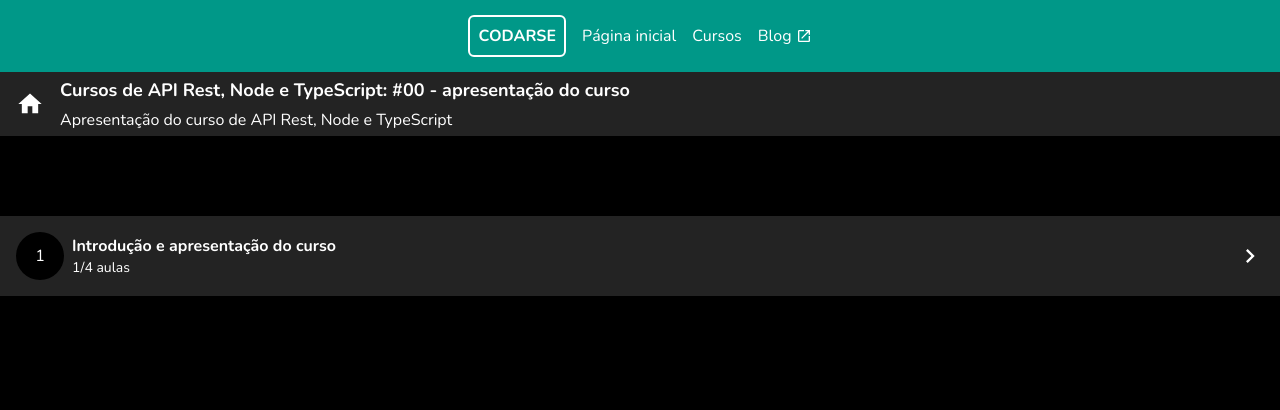
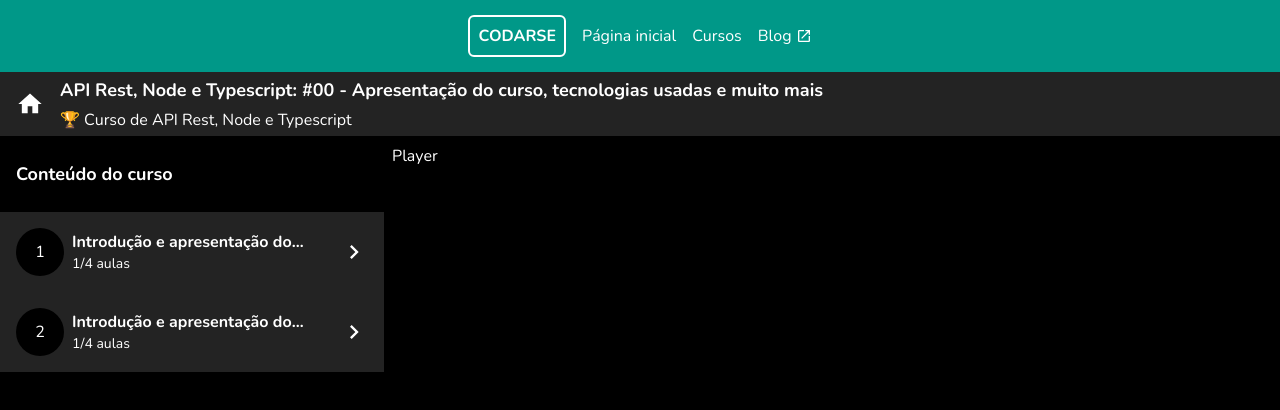
Before and after one commit to Diobegue/Next_js-, a Next.js app in the folder youtube-nextjs-course-plataform/: page /player/1/1 in a window 1280 px wide. Shown: the top 410 px of the page. Built offline with nearby package versions, Linux system fonts and the light colour scheme.

Commit message:
feat: add playlist componente

```diff
--- a/youtube-nextjs-course-plataform/app/components/player/index.ts
+++ b/youtube-nextjs-course-plataform/app/components/player/index.ts
@@ -1,3 +1,4 @@
 export { PlayerHeader }  from "./PlayerHeader";
-export { PlayerClass } from "./PlayerClass";
-export { PlayerClassGroup } from "./PlayerClassGroup";
+export { PlayerPlaylist } from "./playlist/PlayerPlaylist";
+export { PlayerClass } from "./playlist/Components/PlayerClass";
+export { PlayerClassGroup } from "./playlist/Components/PlayerClassGroup";
--- a/youtube-nextjs-course-plataform/app/components/player/PlayerClass.tsx
+++ b/youtube-nextjs-course-plataform/app/components/player/playlist/Components/PlayerClass.tsx
@@ -2,6 +2,7 @@ import { MdCheckCircle, MdPlayCircleOutline,MdCheckCircleOutline} from "react-ic
 
 export interface IPlayerClassProps {
   title: string;
+  position: number;
   playing: boolean;
   done: boolean;
 
@@ -9,9 +10,10 @@ export interface IPlayerClassProps {
   onCheck: () => void;
 }
 
-export const PlayerClass = ({ title, playing, done , onPlay, onCheck }: IPlayerClassProps) => {
+export const PlayerClass = ({ title, position, playing, done , onPlay, onCheck }: IPlayerClassProps) => {
   return (
     <button className="flex gap-4 p-4 items-center" onClick= {onPlay}>
+     <span className="min-w-6 text-center">{position}</span>
      {!done && (
       <div className="group" onClick={e => {
         e.stopPropagation();
--- a/youtube-nextjs-course-plataform/app/components/player/PlayerClassGroup.tsx
+++ b/youtube-nextjs-course-plataform/app/components/player/playlist/Components/PlayerClassGroup.tsx
@@ -1,26 +1,25 @@
 'use client'
-import { useState } from "react";
 import { MdKeyboardArrowDown, MdKeyboardArrowRight } from "react-icons/md";
 import { PlayerClass, IPlayerClassProps } from "./PlayerClass";
 
-interface IPlayerClassGroupProps {
+export interface IPlayerClassGroupProps {
   title: string;
   position: number;
-
-  classes: Omit<IPlayerClassProps, 'onPlay' | 'onCheck'>[];
-
-
+  playingClassId: string;
+  classes: (Pick<IPlayerClassProps, 'done' | 'title'> & {classId: string})[];
+  open: boolean;
+  onToggle: () => void;
+  onPlay: (classId: string) => void;
+  onCheck: (classId: string) => void;
 }
 
 
 
-export const PlayerClassGroup = ({ title, position,  classes }: IPlayerClassGroupProps) => {
-  const [open, setOpen] = useState(false);
-
+export const PlayerClassGroup = ({ title, position, classes, open, playingClassId, onToggle, onPlay, onCheck }: IPlayerClassGroupProps) => {
   return (
     <div className="flex flex-col">
 
-      <button className="flex gap-2 p-4 bg-[var(--color-paper)] items-center " onClick={() => setOpen((current) => !current)}>
+      <button className="flex gap-2 p-4 bg-[var(--color-paper)] items-center active:opacity-80" onClick={onToggle}>
         <div className="bg-[var(--color-background)] h-12 w-12 rounded-full items-center justify-center flex">
           {position}
         </div>
@@ -43,14 +42,20 @@ export const PlayerClassGroup = ({ title, position,  classes }: IPlayerClassGrou
 
           <PlayerClass
             {...classItem}
-            onPlay={() => console.log("play")}
-            onCheck={() => console.log("check")}
+            playing={classItem.classId === playingClassId}
+
+            onPlay={() => onPlay(classItem.classId)}
+            onCheck={() => onCheck(classItem.classId)}
 
           />
 
 
+
+
           </li>
         ))}
+
+
       </ol>
 
 
--- /dev/null
+++ b/youtube-nextjs-course-plataform/app/components/player/playlist/PlayerPlaylist.tsx
@@ -0,0 +1,48 @@
+'use client';
+import { useState } from 'react';
+import { useRouter } from 'next/navigation';
+
+import { IPlayerClassGroupProps, PlayerClassGroup } from '../../player/playlist/Components/PlayerClassGroup';
+
+
+interface IPlayerPlaylistProps {
+  playingClassId: string;
+  playingCourseId: string;
+  classGroups: Pick<IPlayerClassGroupProps, 'classes' | 'title'>[];
+}
+export const PlayerPlaylist = ({ classGroups, playingClassId, playingCourseId }: IPlayerPlaylistProps) => {
+  const [openedIndex, setOpenedIndex] = useState<number | undefined>(undefined);
+
+
+  const router = useRouter();
+
+
+  return (
+    <div className='flex flex-col gap-2'>
+      <div className='flex flex-col p-4 bg-paper'>
+        <h3 className='text-lg font-bold'>
+          Conteúdo do curso
+        </h3>
+      </div>
+
+      <ol>
+        {classGroups.map((classGroup, index) => (
+          <li key={classGroup.title}>
+            <PlayerClassGroup
+              {...classGroup}
+
+              playingClassId={playingClassId}
+
+              position={index + 1}
+              open={openedIndex === index}
+              onToggle={() => setOpenedIndex(openedIndex === index ? undefined : index)}
+
+              onCheck={classId => console.log('check', classId)}
+              onPlay={(classId) => router.push(`/player/${playingCourseId}/${classId}`)}
+            />
+          </li>
+        ))}
+      </ol>
+    </div>
+  );
+};
--- a/youtube-nextjs-course-plataform/app/player/[idCourse]/[idClass]/page.tsx
+++ b/youtube-nextjs-course-plataform/app/player/[idCourse]/[idClass]/page.tsx
@@ -1,79 +1,86 @@
+import { PlayerHeader, PlayerPlaylist } from '../../../components/player/';
 
 
-import { PlayerHeader } from "@/app/components/player";
-import { PlayerClassGroup } from "@/app/components/player/PlayerClassGroup";
+interface Props {
+  params: {
+    classId: string;
+    courseId: string;
+  }
+}
+export default function PagePlayer({ params: { classId, courseId } }: Props) {
 
-interface Props {
-  params: Promise<{
-    idCourse: string;
-    idClass: string;
-  }>;
-}
-
-const courseCatalog: Record<string, {
-  title: string;
-  subtitle: string;
-  lessons: Record<string, { title: string; subtitle: string }>;
-}> = {
-  "1": {
-    title: "Cursos de API Rest, Node e TypeScript",
-    subtitle: "Curso de NodeJS e TypeScript iniciante",
-    lessons: {
-      "1": {
-        title: "#00 - apresentação do curso",
-        subtitle: "Apresentação do curso de API Rest, Node e TypeScript",
-      },
-      "2": {
-        title: "#01 - configurando o ambiente",
-        subtitle: "Preparando o ambiente para desenvolver a API",
-      },
-      "3": {
-        title: "#02 - criando a primeira rota",
-        subtitle: "Estrutura inicial do backend e primeiras rotas",
-      },
-    },
-  },
-};
-
-export default async function PlayerPage({ params }: Props) {
-  const { idCourse, idClass } = await params;
-
-  const course = courseCatalog[idCourse] ?? courseCatalog["1"];
-  const lesson = course.lessons[idClass] ?? course.lessons["1"];
-
-  const title = `${course.title}: ${lesson.title}`;
 
   return (
-    <main className="flex flex-col gap-20">
-      <PlayerHeader title={title} subtitle={lesson.subtitle} />
+    <main className='flex flex-col gap-2'>
+      <PlayerHeader
+        title='API Rest, Node e Typescript: #00 - Apresentação do curso, tecnologias usadas e muito mais'
+        subtitle='🏆 Curso de API Rest, Node e Typescript'
+      />
 
-
-
-      <PlayerClassGroup
-
-
-        title="Introdução e apresentação do curso"
-        position={1}
-        classes={[
-          { title: "Cursos de API Rest, Node e TypeScript-#00 Curso de NodeJS e TypeScript iniciante",
-            playing: false,
+      <div className='flex gap-2'>
+        <div className='max-w-96'>
+          <PlayerPlaylist
+            playingClassId={classId}
+            playingCourseId={courseId}
+            classGroups={[
+              {
+                title: 'Introdução e apresentação do projeto',
+                classes: [
+                  {
                     done: true,
+                    classId: 'aula-00',
+                    title: 'API Rest, Node e Typescript: #00 - Apresentação do curso, tecnologias usadas e muito mais'
                   },
-           { title: "Cursos de API Rest, Node e TypeScript-#01 Curso de NodeJS e TypeScript iniciante",
-            playing: true,
+                  {
                     done: false,
+                    classId: 'aula-01',
+                    title: 'API Rest, Node e Typescript: #01 - Apresentação do curso, tecnologias usadas e muito mais'
                   },
-           { title: "Cursos de API Rest, Node e TypeScript-#02 Curso de NodeJS e TypeScript iniciante",
-            playing: false,
+                  {
                     done: false,
+                    classId: 'aula-02',
+                    title: 'API Rest, Node e Typescript: #02 - Apresentação do curso, tecnologias usadas e muito mais'
                   },
-           { title: "Cursos de API Rest, Node e TypeScript-#03 Curso de NodeJS e TypeScript iniciante",
-            playing: false,
+                  {
                     done: false,
+                    classId: 'aula-03',
+                    title: 'API Rest, Node e Typescript: #03 - Apresentação do curso, tecnologias usadas e muito mais'
                   },
-
+                ]
+              },
+              {
+                title: 'Introdução e apresentação do projeto',
+                classes: [
+                  {
+                    done: true,
+                    classId: 'aula-04',
+                    title: 'API Rest, Node e Typescript: #04 - Apresentação do curso, tecnologias usadas e muito mais'
+                  },
+                  {
+                    done: false,
+                    classId: 'aula-05',
+                    title: 'API Rest, Node e Typescript: #05 - Apresentação do curso, tecnologias usadas e muito mais'
+                  },
+                  {
+                    done: false,
+                    classId: 'aula-06',
+                    title: 'API Rest, Node e Typescript: #06 - Apresentação do curso, tecnologias usadas e muito mais'
+                  },
+                  {
+                    done: false,
+                    classId: 'aula-07',
+                    title: 'API Rest, Node e Typescript: #07 - Apresentação do curso, tecnologias usadas e muito mais'
+                  },
+                ]
+              }
             ]}
           />
+        </div>
+
+        <div className='flex-1'>
+          Player
+        </div>
+      </div>
     </main>
   );
 }
```
Also changed, not shown: 1 other file (tests, documents, lock files or other folders). Lines whose indentation alone changed are shown as unchanged.
